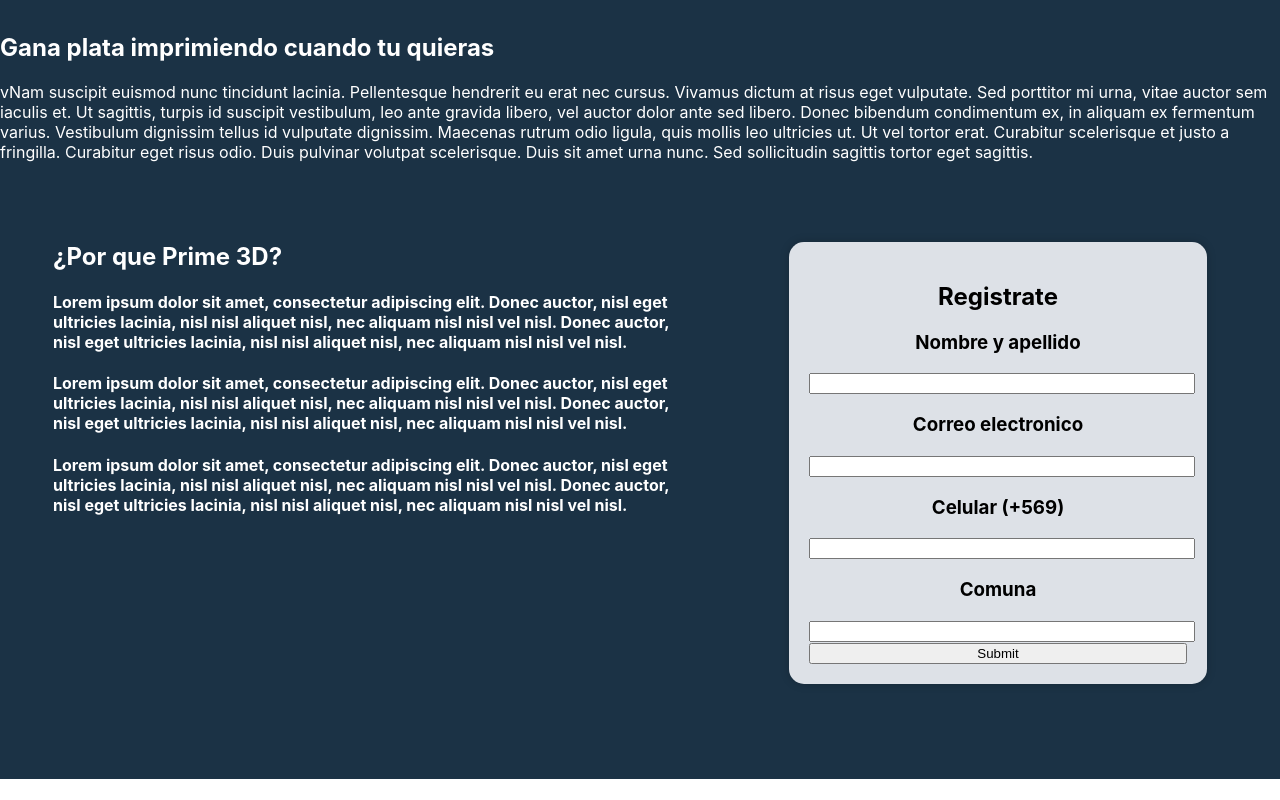
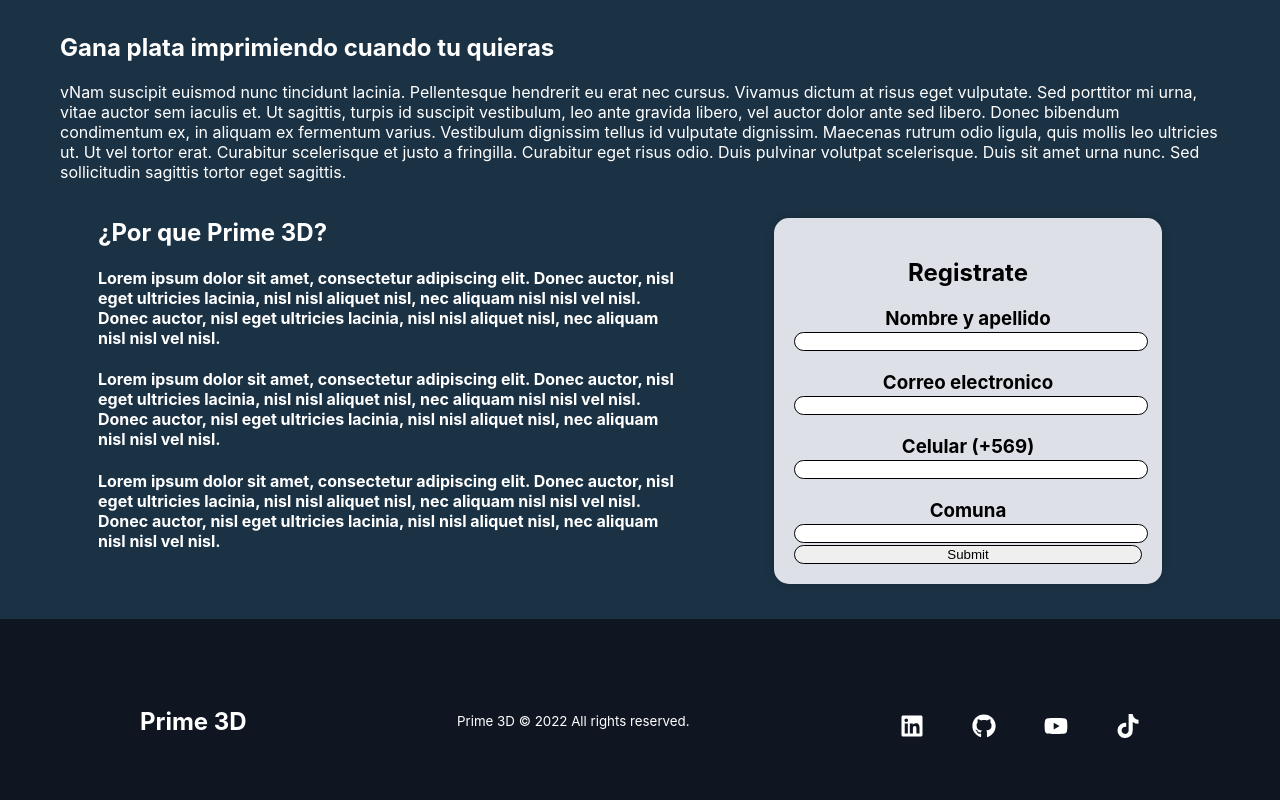
Before and after one commit to agustindiazad/REPOSITORIO-PROYECTO-SEMESTRAL, a React (Create React App) app in the folder frontend2/: page / in a window 1280 px wide. Shown: the part 366-1166 px from the top of the page. Before the commit the page ends 1145 px from the top, so only its background shows below. Built offline with nearby package versions, Linux system fonts and the light colour scheme.

Commit message:
add footer

```diff
--- /dev/null
+++ b/frontend2/src/Components/Footer/FooterElements.js
@@ -0,0 +1,114 @@
+import styled from "styled-components";
+import { Link } from "react-router-dom";
+
+
+export const FooterContainer = styled.footer`
+    background-color: #101522;
+`
+
+export const FooterWrap = styled.div`
+    padding: 48px 24px;
+    display: flex;
+    flex-direction: column;
+    justify-content: center;
+    align-items: center;
+    max-width: 1100px;
+    margin 0 auto;
+`
+
+export const FooterLinksContainer = styled.div`
+    display: flex;
+    justify-content: center;
+
+    @media screen and (max-width: 820px) {
+        padding-top: 32px;
+    }
+`
+
+export const FooterLinksWrapper = styled.div`
+    display: flex;
+
+    @media screen and (max-width: 820px) {
+        flex-direction: column;
+}
+`
+
+export const FooterLinkItems = styled.div`
+    display: flex;
+    flex-direction: column;
+    align-items: flex-start;
+    margin: 16px;
+    text-align: left;
+    width: 160px;
+    box-sizing: border-box;
+    color: #fff;
+
+    @media screen and (max-width: 420px) {
+        margin: 0;
+        width: 100%;
+        padding: 10px
+}
+`
+
+export const FooterLinkTitle = styled.h1`
+    font-size: 14px;
+    margin-bottom: 16px
+`
+
+export const FooterLink = styled(Link)`
+    color: #fff;
+    text-decoration: none;
+    margin-bottom: 0.5rem;
+    font-size: 14px;
+
+    &:hover {
+        color: #01bf71;
+        transition: 0.3s ease-in-out;
+    }
+`
+
+export const SocialMedia = styled.section`
+    max-width: 1000px;
+    width: 100%
+`
+
+export const SocialMediaWrap = styled.div`
+    display: flex;
+    justify-content: space-between;
+    align-items: center;
+    max-width: 1100px;
+    margin: 40px auto 0 auto;
+
+    @media screen and (max-width: 820px) {
+        flex-direction: column;
+}
+`
+
+export const SocialLogo = styled(Link)`
+    color: #fff;
+    justify-self: start;
+    cursor: pointer;
+    text-decoration: none;
+    font-size: 1.5rem;
+    dsiplay: flex;
+    align-items: center;
+    margin-bottom: 16px;
+    font-weight: bold;
+`
+
+export const WebsiteRights = styled.small`
+    color: #fff;
+    margin-bottom: 16px;
+`
+
+export const SocialIcons = styled.div`
+    display: flex;
+    justify-content: space-between;
+    align-items: center;
+    width: 240px;
+`
+
+export const SocialIconLink = styled.a`
+    color: #fff;
+    font-size: 24px;
+`
--- /dev/null
+++ b/frontend2/src/Components/Footer/index.js
@@ -0,0 +1,86 @@
+import React from 'react';
+import { animateScroll as scroll } from 'react-scroll';
+import { FaLinkedin, FaInstagram, FaYoutube, FaTiktok, FaGithub } from 'react-icons/fa';
+import {
+    FooterContainer, FooterWrap, FooterLinksContainer, SocialIconLink, SocialIcons, SocialMediaWrap,
+    SocialMedia, SocialLogo, WebsiteRights
+} from './FooterElements';
+// import { FooterLinksWrapper, FooterLinkItems, FooterLinkTitle, FooterLink } from './FooterElements';
+
+const Footer = () => {
+
+    const toggleHome = () => {
+        scroll.scrollToTop();
+    }
+
+    return (
+        <FooterContainer>
+            <FooterWrap>
+                <FooterLinksContainer>
+                    {/* <FooterLinksWrapper>
+                        <FooterLinkItems>
+                            <FooterLinkTitle> About us </FooterLinkTitle>
+                            <FooterLink to='/signin'>How it works</FooterLink>
+                            <FooterLink to='/signin'>Testimonial</FooterLink>
+                            <FooterLink to='/signin'>Careers</FooterLink>
+                            <FooterLink to='/signin'>Investors</FooterLink>
+                            <FooterLink to='/signin'>Terms of Service</FooterLink>
+                        </FooterLinkItems>
+                        <FooterLinkItems>
+                            <FooterLinkTitle> Videos</FooterLinkTitle>
+                            <FooterLink to='/signin'>How it works</FooterLink>
+                            <FooterLink to='/signin'>Testimonial</FooterLink>
+                            <FooterLink to='/signin'>Careers</FooterLink>
+                            <FooterLink to='/signin'>Investors</FooterLink>
+                            <FooterLink to='/signin'>Terms of Service</FooterLink>
+                        </FooterLinkItems>
+                    </FooterLinksWrapper> */}
+
+                    {/* <FooterLinksWrapper>
+                    <FooterLinkItems>
+                        <FooterLinkTitle> Social Media </FooterLinkTitle>
+                        <FooterLink to='/signin'>Support</FooterLink>
+                        <FooterLink to='/signin'>Contact</FooterLink>
+                        <FooterLink to='/signin'>Careers</FooterLink>
+                        <FooterLink to='/signin'>Investors</FooterLink>
+                        <FooterLink to='/signin'>Terms of Service</FooterLink>
+                    </FooterLinkItems>
+                    <FooterLinkItems>
+                        <FooterLinkTitle> About us </FooterLinkTitle>
+                        <FooterLink to='/signin'>How it works</FooterLink>
+                        <FooterLink to='/signin'>Testimonial</FooterLink>
+                        <FooterLink to='/signin'>Careers</FooterLink>
+                        <FooterLink to='/signin'>Investors</FooterLink>
+                        <FooterLink to='/signin'>Terms of Service</FooterLink>
+                    </FooterLinkItems>
+                  </FooterLinksWrapper> */}
+                </FooterLinksContainer>
+                <SocialMedia>
+                    <SocialMediaWrap>
+                        <SocialLogo to='/' onClick={toggleHome}>
+                            Prime 3D
+                        </SocialLogo>
+                        <WebsiteRights>Prime 3D © {new Date().getFullYear()} All rights reserved. </WebsiteRights>
+                        <SocialIcons>
+                            <SocialIconLink href='/' target='_blank' aria-label='Linkedin'>
+                                <FaLinkedin />
+                            </SocialIconLink>
+                            <SocialIconLink href='https://github.com/Infinit3D' target='_blank' aria-label='Github'>
+                                {/* Si quiero que funcione el link hay que poner href='//www. ....' */}
+                                <FaGithub />
+                            </SocialIconLink>
+                            <SocialIconLink href='/' target='_blank' aria-label='Youtube'>
+                                <FaYoutube />
+                            </SocialIconLink>
+                            <SocialIconLink href='/' target='_blank' aria-label='Tiktok'>
+                                <FaTiktok />
+                            </SocialIconLink>
+                        </SocialIcons>
+                    </SocialMediaWrap>
+                </SocialMedia>
+            </FooterWrap>
+        </FooterContainer>
+    )
+};
+
+export default Footer;
--- a/frontend2/src/pages/home/Home.js
+++ b/frontend2/src/pages/home/Home.js
@@ -1,6 +1,7 @@
 import React, { useState } from 'react'
 import Navbar from '../../Components/Navbar/index'
 import Sidebar from '../../Components/Sidebar/index'
+import Footer from '../../Components/Footer/index'
 import './style.css'
 
 function Home() {
@@ -36,19 +37,19 @@
                         <h2>Registrate</h2>
                         <div className='inputs'>
                             <div className='input'>
-                                <h3>Nombre  y apellido</h3>
+                                <h3 className='input-h3'>Nombre  y apellido</h3>
                                 <input type='text'></input>
                             </div>
                             <div className='input'>
-                                <h3>Correo electronico</h3>
+                                <h3 className='input-h3'>Correo electronico</h3>
                                 <input type='text'></input>
                             </div>
                             <div className='input'>
-                                <h3>Celular (+569)</h3>
+                                <h3 className='input-h3'>Celular (+569)</h3>
                                 <input type='text'></input>
                             </div>
                             <div className='input'>
-                                <h3>Comuna</h3>
+                                <h3 className='input-h3'>Comuna</h3>
                                 <input type='text'></input>
                             </div>
                             <input type='submit'></input>
@@ -56,6 +57,7 @@
                     </div>
                 </div>
             </div>
+            <Footer />
         </div>
     );
 }
--- a/frontend2/src/pages/home/style.css
+++ b/frontend2/src/pages/home/style.css
@@ -1,7 +1,7 @@
-.App {
+.App-body {
     background-color: #1b3245;
     background: linear-gradient(rgb(2, 3, 4) 0%, rgb(27, 50, 69) 30%);
-    padding: 15px 0;
+    padding: 15px 60px;
     /* change the color to white */
     color: white;
 }
@@ -22,7 +22,7 @@
 }
 
 .why {
-    margin: 60px 10px;
+    margin-top: 10px;
 
     display: flex;
     flex-direction: row;
@@ -49,4 +49,11 @@
 
 input {
     width: 100%;
+    border-radius: 15px;
+    border: 1px solid #000;
 }
+
+.input-h3 {
+    margin: 0;
+    margin-top: 20px;
+}
```
